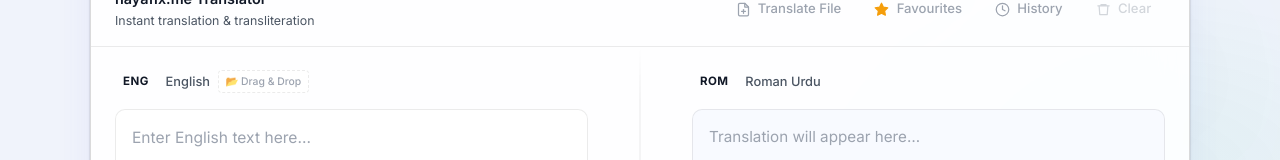
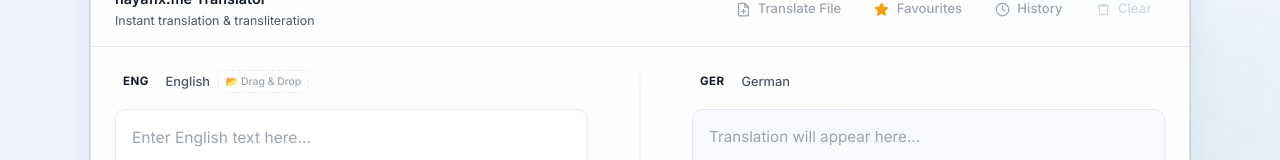
Before and after one commit to usamay15/nayafix, a Next.js app in the folder frontend/: page /translation/english-to-german in a window 1280 px wide. Shown: the part 629-789 px from the top of the page. Built offline with nearby package versions, Linux system fonts and the light colour scheme; a web font is replaced by a local one.

Commit message:
Fix German output panel labels and update translation hub paragraph

```diff
--- a/frontend/app/page.tsx
+++ b/frontend/app/page.tsx
@@ -41,7 +41,7 @@
             <section style={{ textAlign: 'center', maxWidth: '800px', margin: '0 auto' }}>
               <h2 style={{ fontSize: '2rem', marginBottom: '1rem', color: 'var(--clr-text-1)' }}>The Ultimate Translation Hub</h2>
               <p style={{ fontSize: '1.1rem', lineHeight: '1.8', color: 'var(--clr-text-2)' }}>
-                NayaFix is more than just a translator—it's a complete toolkit designed to break down language barriers across South Asia. Whether you're decoding a casual Roman Urdu message, translating professional English documents to Nastaliq Urdu, or typing in Hindi Devanagari, our AI handles it all instantly and for free.
+                NayaFix is more than just a translator—it's a complete toolkit designed to break down language barriers across South Asia and beyond. Whether you're decoding a casual Roman Urdu message, translating professional English documents to Nastaliq Urdu or German, or typing in Hindi Devanagari, our AI handles it all instantly and for free.
               </p>
             </section>
 
--- a/frontend/components/Translator.tsx
+++ b/frontend/components/Translator.tsx
@@ -802,10 +802,10 @@
                 <div className="panel panel-output">
                   <div className="panel-header">
                     <span className="panel-lang-badge">
-                      {targetLang === "en" ? "ENG" : targetLang === "ur" ? "اردو" : targetLang === "hi" ? "हिंदी" : targetLang === "rh" ? "R-HIN" : "ROM"}
+                      {targetLang === "en" ? "ENG" : targetLang === "de" ? "GER" : targetLang === "ur" ? "اردو" : targetLang === "hi" ? "हिंदी" : targetLang === "rh" ? "R-HIN" : "ROM"}
                     </span>
                     <span className="panel-lang-label">
-                      {targetLang === "en" ? "English" : targetLang === "ur" ? "Nastaliq Urdu" : targetLang === "hi" ? "Hindi Script" : targetLang === "rh" ? "Roman Hindi" : "Roman Urdu"}
+                      {targetLang === "en" ? "English" : targetLang === "de" ? "German" : targetLang === "ur" ? "Nastaliq Urdu" : targetLang === "hi" ? "Hindi Script" : targetLang === "rh" ? "Roman Hindi" : "Roman Urdu"}
                     </span>
                     {convertState === "success" && <span className="panel-status-ok"><CheckIcon/> Success</span>}
                     {isLoading && <span className="panel-status-loading"><span className="mini-spinner"/> Processing…</span>}
```
